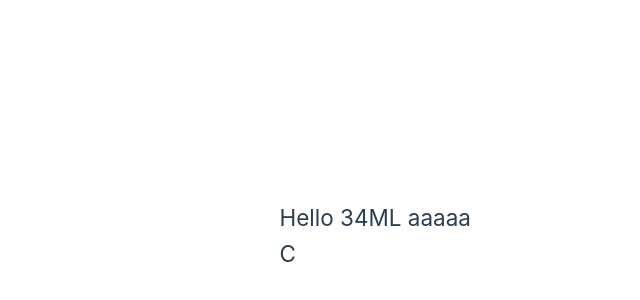
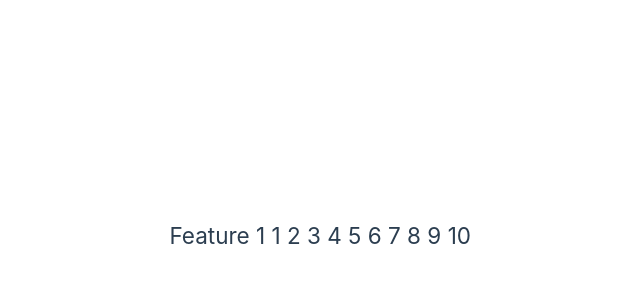
Before and after one commit to zyadwael1/practice1, a Vue app: page / in a window 1280 px wide. Shown: the part 164-464 px from the top of the page, without its empty margins (169-809 px from the left). Built offline with nearby package versions, Linux system fonts and the light colour scheme; the HTML template or start-up script is replaced by a standard one.

Commit message:
adding branch feature-1

```diff
--- a/package.json
+++ b/package.json
@@ -14,6 +14,8 @@
     "type-check": "vue-tsc --build"
   },
   "dependencies": {
+    "@tailwindcss/vite": "^4.1.18",
+    "tailwindcss": "^4.1.18",
     "vue": "^3.5.26"
   },
   "devDependencies": {
--- a/src/components/Practice.vue
+++ b/src/components/Practice.vue
@@ -5,10 +5,17 @@
 <template>
   <main>
     <h2>
-        Hello 34ML aaaaa
-    </h2>
-    <h2>
-        C
+      Feature 1
+      1
+      2
+      3
+      4
+      5
+      6
+      7
+      8
+      9
+      10
     </h2>
   </main>
 </template>
```
Also changed, not shown: 1 other file (tests, documents, lock files or other folders).
